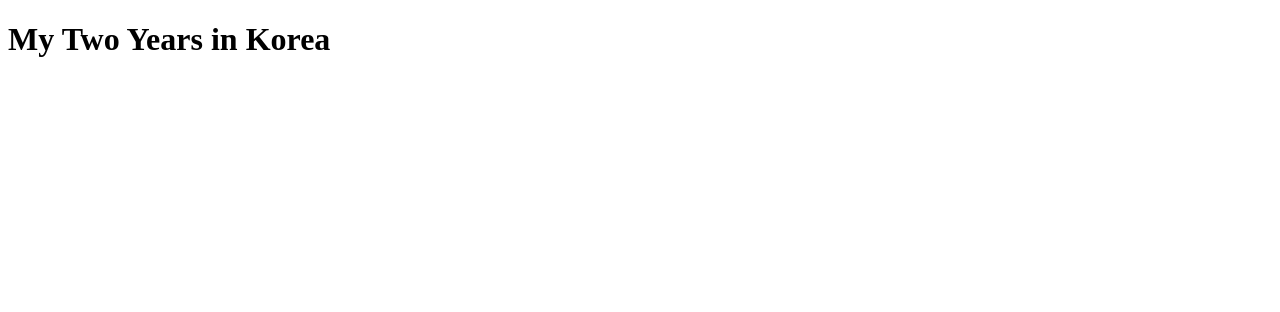
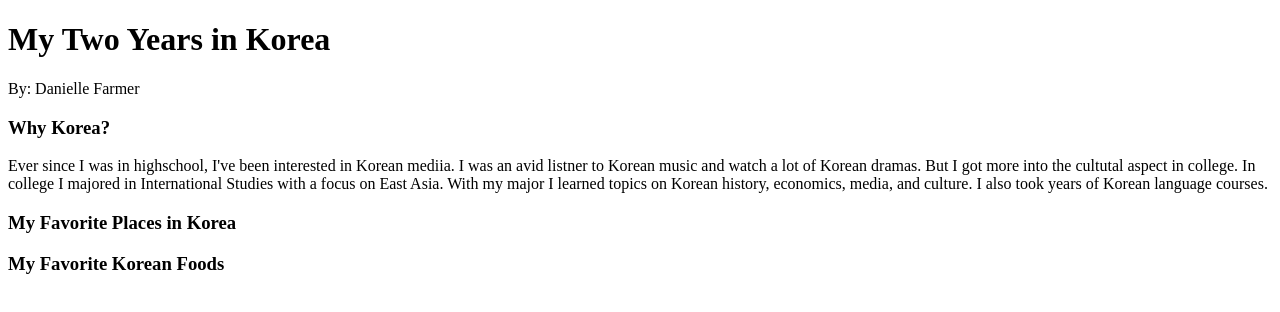
Before and after one commit to STL-LC101-Sept-22/js-assignment-4-html-me-something-danigongju, a website: page index.html in a window 1280 px wide. Drawn offline with Linux system fonts and the light colour scheme.

Commit message:
Add <p> to <h3>Why Korea</h3> element

```diff
--- a/index.html
+++ b/index.html
@@ -8,6 +8,17 @@
       <!-- Write your HTML in this file! -->
       <header>
          <h1> My Two Years in Korea </h1>
+         <p>By: Danielle Farmer</p>
       </header>
+
+      <h3>Why Korea?</h3>
+         <p>Ever since I was in highschool, I've been interested in Korean mediia.
+            I was an avid listner to Korean music and watch a lot of Korean dramas.
+            But I got more into the cultutal aspect in college. In college I majored in International Studies with a focus on East Asia.
+            With my major I learned topics on Korean history, economics, media, and culture. I also took years of Korean language courses. </p>
+      <h3>My Favorite Places in Korea</h3>
+      <h3>My Favorite Korean Foods</h3>
+
+      <footer></footer>
    </body>
 </html>
```
